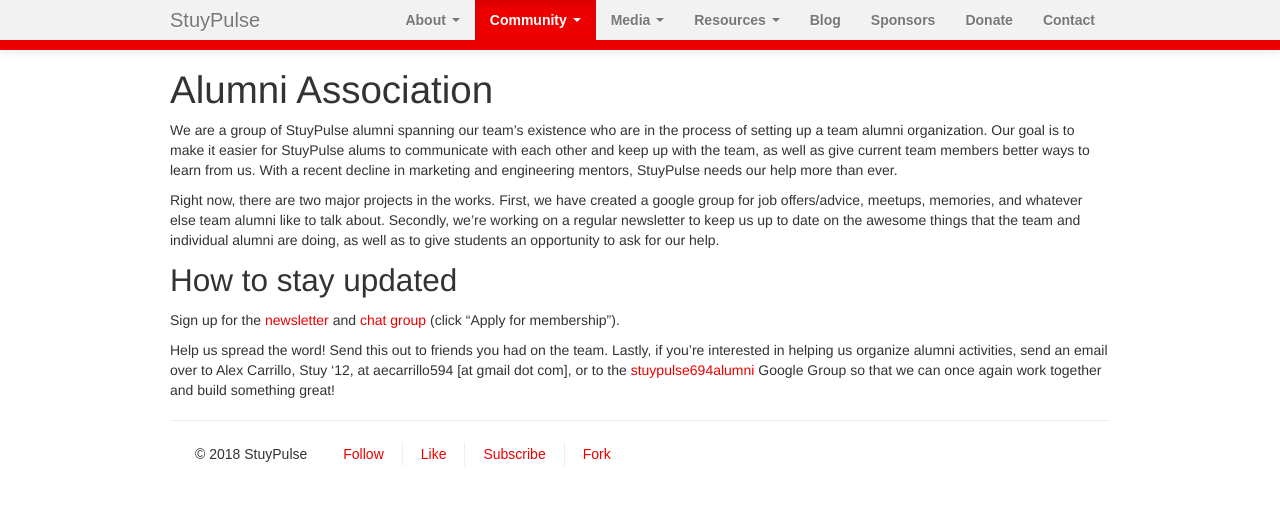
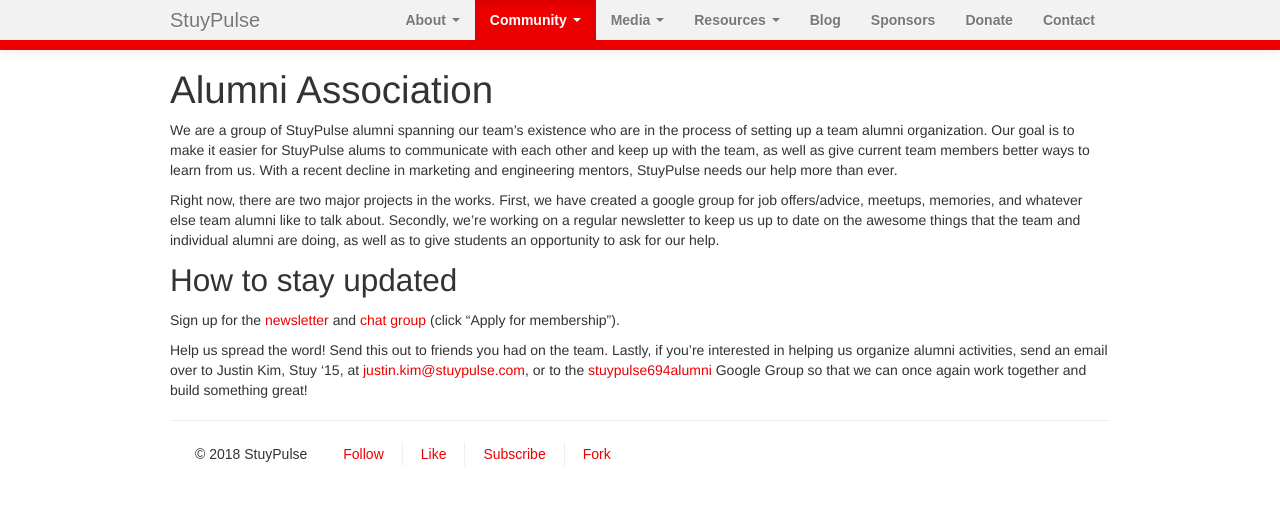
Before and after one commit to StuyPulse/team694.github.io, a Jekyll site: the page built from community/alumni/index.md, in a window 1280 px wide. Shown: the top 505 px of the page. Built offline with Jekyll 4.4.1, drawn with Linux system fonts in a browser that asks for light colours; nearby versions of some CDN libraries.

Commit message:
Update alumni contact

```diff
--- a/community/alumni/index.md
+++ b/community/alumni/index.md
@@ -9,4 +9,4 @@
 ## How to stay updated
 Sign up for the [newsletter](https://docs.google.com/forms/d/1ibxnPmwnTsjxcc138j-ikK4j8tiUejuMw_92FX4x2Ak/viewform) and [chat group](https://groups.google.com/forum/?hl=en#!forum/stuypulse694alumni) (click "Apply for membership").
 
-Help us spread the word! Send this out to friends you had on the team.  Lastly, if you're interested in helping us organize alumni activities, send an email over to Alex Carrillo, Stuy ‘12, at aecarrillo594 \[at gmail dot com\], or to the [stuypulse694alumni](https://groups.google.com/forum/?hl=en#!forum/stuypulse694alumni) Google Group so that we can once again work together and build something great!
+Help us spread the word! Send this out to friends you had on the team.  Lastly, if you're interested in helping us organize alumni activities, send an email over to Justin Kim, Stuy '15, at <justin.kim@stuypulse.com>, or to the [stuypulse694alumni](https://groups.google.com/forum/?hl=en#!forum/stuypulse694alumni) Google Group so that we can once again work together and build something great!
```
